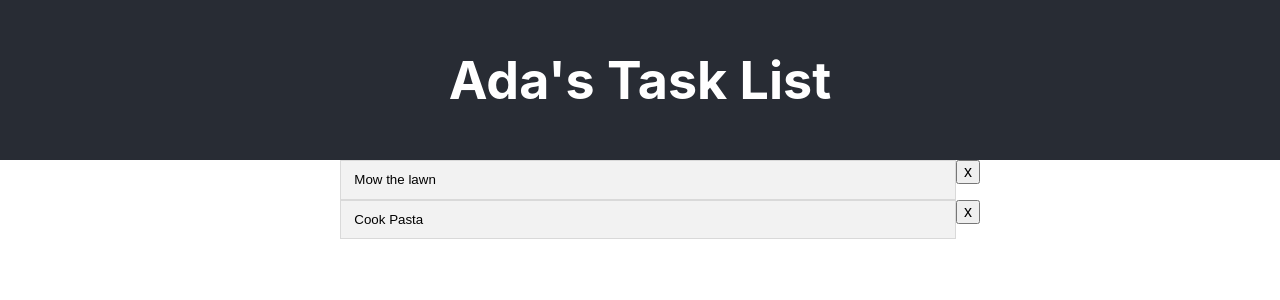
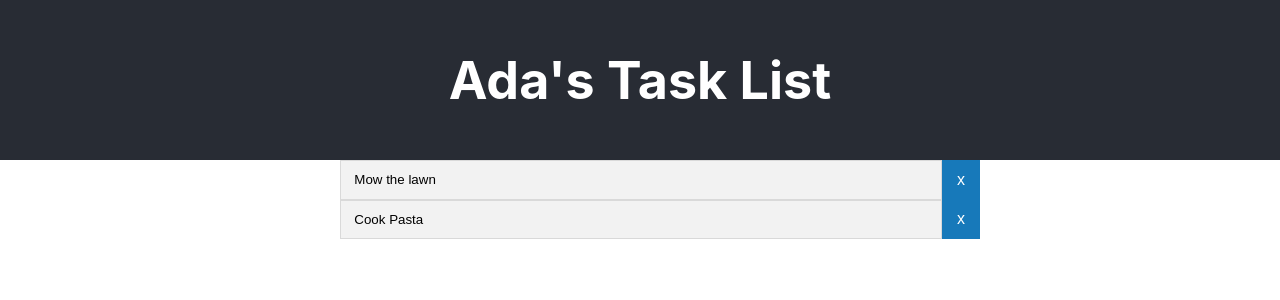
Before and after one commit to AdaGold/task-list-front-end, a React (Vite) app: page / in a window 1280 px wide. Shown: the top 300 px of the page. Built offline with nearby package versions, Linux system fonts and the light colour scheme.

Commit message:
adjusted css to mimic CRA behavior

```diff
--- a/src/components/Task.css
+++ b/src/components/Task.css
@@ -35,9 +35,17 @@
 button.tasks__item__remove {
   top: 50%;
   right: 0;
-  height: 100%;
+  height: 1;
+  background-color: #1779ba;
+  color: white;
+  border: none;
+  width: 2.5em;
   /* transform: translateY(-50%); */
   /* padding: 0.85em 2.25em 0.85em 1em; */
   font-size: 100%;
   margin: 0;
 }
+
+button.tasks__item__remove:hover {
+  background-color: #0f6d9c;
+}
```
